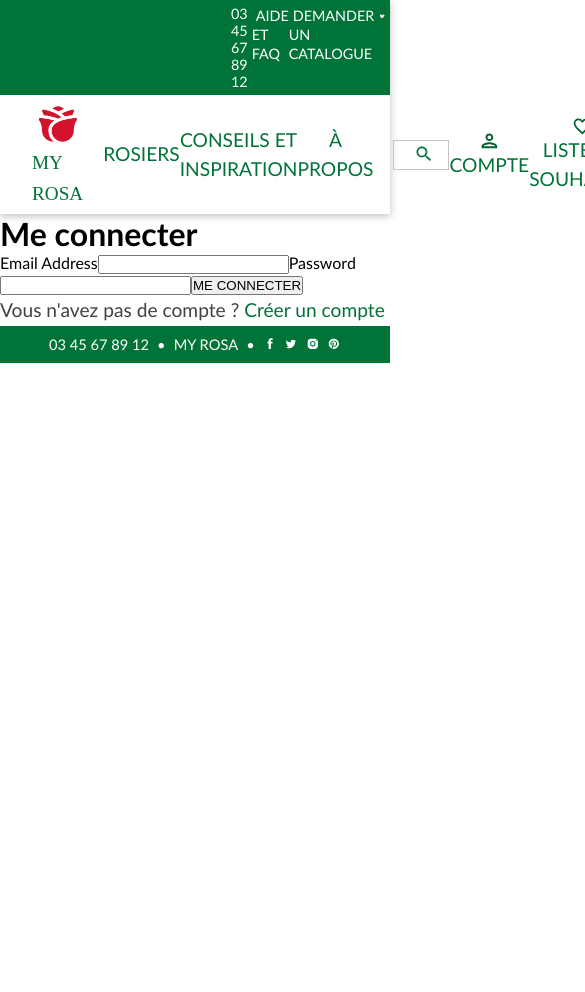
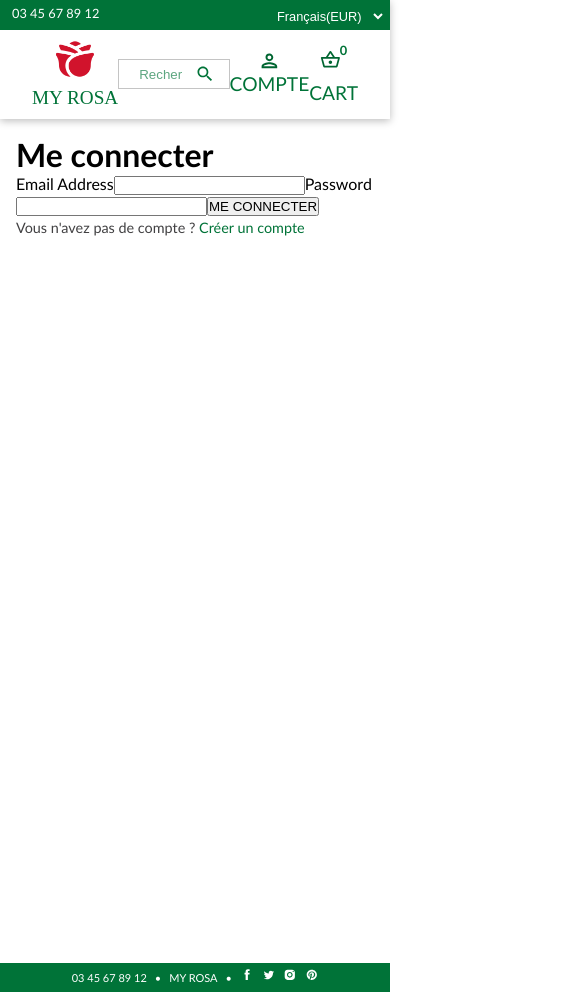
Before and after one commit to My-VO/My-Rosa-Front, a React (Create React App) app: page /account/login in a window 390 px wide. Shown: the top 992 px of the page, 585 px wide, since content can reach past the window. Before the commit the page ends 844 px from the top, so only its background shows below. Built offline with nearby package versions, Linux system fonts and the light colour scheme; no server answers.

Commit message:
css continue

```diff
--- a/src/App.scss
+++ b/src/App.scss
@@ -1,5 +1,6 @@
 @import './assets/sass/base/reset';
 @import './assets//sass/base/typography';
+@import './assets//sass/helpers/mixins';
 @import './assets/sass/layout/header';
 @import './assets/sass/layout/footer';
 @import './assets/sass/pages/store/products';
--- a/src/assets/sass/base/_reset.scss
+++ b/src/assets/sass/base/_reset.scss
@@ -6,3 +6,8 @@
 body {
     font-family: "Gill Sans", sans-serif;
 }
+
+html, body {
+    min-height: 100vh;
+    min-width: 100vw;
+}
--- a/src/assets/sass/base/_typography.scss
+++ b/src/assets/sass/base/_typography.scss
@@ -1,9 +1,11 @@
 @import '../vars';
+@import '../helpers/mixins';
 
 a {
     text-decoration: none;
     color:  var(--green);
 }
+
 h3 {
     font-weight: 500;
 }
@@ -78,3 +80,61 @@ li {
 input[type=checkbox] {
     cursor: pointer;
 }
+
+.container {
+    min-height: 100vh;
+    padding: 2rem;
+}
+
+@include media(phone) {
+    h3 {
+        font-weight: 500;
+    }
+
+    p, span, h3, .error  {
+        font-size: 90%;
+    }
+
+    p, span {
+        font-weight: 400;
+    }
+
+    input {
+        cursor: text;
+        outline: none;
+        padding-left: 10px;
+    }
+
+
+    ::placeholder { /* Chrome, Firefox, Opera, Safari 10.1+ */
+        color: rgba(0, 115, 56, 0.64);
+        opacity: 1; /* Firefox */
+        font-size: 1 rem;
+        font-weight: 400;
+      }
+
+    :-ms-input-placeholder { /* Internet Explorer 10-11 */
+        color: rgba(0, 115, 56, 0.64);
+    }
+
+    ::-ms-input-placeholder { /* Microsoft Edge */
+        color: rgba(0, 115, 56, 0.64);
+    }
+
+    .inputError {
+        border-color:  var(--red);
+    }
+
+    .photo {
+        width: 20rem;
+        height: 20rem;
+    }
+    li {
+        line-height: 2rem;
+    }
+
+    .container {
+        padding: 1rem;
+    }
+
+}
--- /dev/null
+++ b/src/assets/sass/helpers/_mixins.scss
@@ -0,0 +1,19 @@
+@mixin media($breakpoint) {
+    @if $breakpoint == phone {
+      @media only screen and (max-width: 425px) {
+        @content;
+      }
+    }
+
+    // @if $breakpoint == tablet {
+    //   @media only screen and (max-width: 1024px) {
+    //     @content;
+    //   }
+    // }
+
+    // @if $breakpoint == desktop {
+    //   @media only screen and (min-width: 1025px) {
+    //     @content;
+    //   }
+    // }
+  }
--- a/src/assets/sass/layout/_header.scss
+++ b/src/assets/sass/layout/_header.scss
@@ -28,6 +28,20 @@
                 width: 100%;
                 background-color: #007338;
                 border: none;
+            }
+        }
+        @include media(phone) {
+            display: flex;
+            justify-content: space-between;
+            a {
+                display: none;
+            }
+            &__container {
+                width: 100%;
+                padding: 5px 0.5rem;
+                span, select {
+                    font-size: 80%;
+                }
             }
         }
     }
@@ -61,6 +75,13 @@
             padding: 0 20px;
             line-height: 1.5;
         }
+
+        @include media(phone) {
+            nav {
+                display: none;
+            }
+        }
+
         &__misc {
             text-transform: uppercase;
             display: flex;
@@ -111,6 +132,12 @@
                     filter: invert(28%) sepia(30%) saturate(2150%) hue-rotate(112deg) brightness(92%) contrast(102%)
                 }
             }
+            @include media(phone) {
+                &__link:nth-child(3){
+                    display: none;
+                }
+            }
         }
+
      }
 }
--- a/src/assets/sass/pages/store/_products.scss
+++ b/src/assets/sass/pages/store/_products.scss
@@ -11,6 +11,9 @@
     display: flex;
     padding: 1rem;
     &__sidebar {
+        @include media(phone) {
+            display: none;
+        }
         width: 25%;
         min-width: 16rem;
         &__option {
@@ -20,7 +23,7 @@
             padding: 1rem 0;
             line-height: 1.5;
             &-title {
-                line-height: 3rem;
+                padding-bottom: 0.7rem;
                 color: var(--green);
             }
             &-content {
@@ -53,12 +56,13 @@
         }
     }
     &__main {
+        padding-top: 1rem;
         &__filter-bar {
             border-bottom: 1px solid;
             border-color: var(--gris-clair);
             display: grid;
             grid-template-columns: auto auto auto;
-
+            padding-bottom: 0.7rem;
 
             &--sorting {
                 display: flex;
@@ -102,6 +106,34 @@
                     font-weight: 500;
                 }
             }
+
+            @include media(phone) {
+                display: grid;
+                grid-template-columns: auto auto;
+                grid-row-gap: 0.2rem;
+                &__product {
+                    display: flex;
+                    justify-content: center;
+                    width: 47vw;
+                    height: 67vw;
+                    padding: 0;
+                    &__img {
+                        height: 79%;
+                    }
+
+                    a {
+                        height: 86%;
+                    }
+                }
+            }
+        }
+
+        @include media(phone) {
+            margin: 0 0.5rem;
         }
     }
+
+    @include media(phone) {
+        padding: 0;
+    }
 }
--- a/src/components/pages/Home.jsx
+++ b/src/components/pages/Home.jsx
@@ -5,7 +5,9 @@ import Produits from './store/Products';
 const Home = () => {
   return (
     <>
-      <Produits />
+      <div>
+        <Produits />
+      </div>
     </>
   );
 };
--- a/src/components/pages/Login.jsx
+++ b/src/components/pages/Login.jsx
@@ -20,6 +20,7 @@ const Login = () => {
   if (!state.isAuthenticated) {
     return (
       <>
+        <div className="container">
           <div>
             <h1>Me connecter</h1>
           </div>
@@ -29,12 +30,14 @@ const Login = () => {
             Vous n'avez pas de compte ?
             <a href="/account/signup"> Créer un compte</a>
           </p>
+        </div>
       </>
     );
   }
 
   return (
     <>
+      <div className="container">
         <h3>
           Bonjour{' '}
           {state.user &&
@@ -53,6 +56,7 @@ const Login = () => {
             </a>
           </li>
         </ul>
+      </div>
     </>
   );
 };
--- a/src/components/pages/Orders.jsx
+++ b/src/components/pages/Orders.jsx
@@ -23,7 +23,7 @@ function Orders() {
 
   return (
     <>
-      <div>
+      <div className="container">
         <h2>Mes commandes</h2>
         <div>
           {orders.map((order) => (
--- a/src/components/pages/cart/index.jsx
+++ b/src/components/pages/cart/index.jsx
@@ -1,4 +1,4 @@
-import React, { useContext, useState, useEffect } from 'react';
+import React, { useContext } from 'react';
 import { useHistory } from 'react-router-dom';
 
 import Axios from 'axios';
@@ -44,6 +44,7 @@ const Cart = () => {
 
   return (
     <>
+      <div className="container">
         <form noValidate method="POST" action={`${API}/orders`}>
           <div>
             <h1>Cart</h1>
@@ -79,6 +80,7 @@ const Cart = () => {
             )}
           </div>
         </form>
+      </div>
     </>
   );
 };
```
Also changed, not shown: src/assets/images/icons/menu.svg (added). Lines whose indentation alone changed are shown as unchanged.
